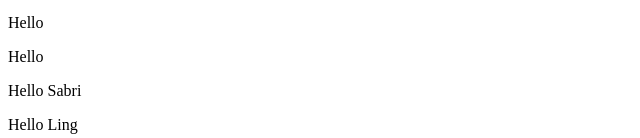
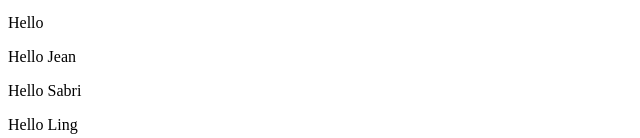
Before and after one commit to Minyas25/first-angular, an Angular app: page / in a window 1280 px wide. Shown: the part 158-296 px from the top of the page, without its empty margins (0-640 px from the left). Built offline with nearby package versions, Linux system fonts and the light colour scheme.

Commit message:
default value

```diff
--- a/src/app/first/first.component.html
+++ b/src/app/first/first.component.html
@@ -14,6 +14,6 @@
 
 
 <app-with-parma [name]="message" />
-<app-with-parma />
+<app-with-parma name="Jean"/>
 <app-with-parma name="Sabri" />
 <app-with-parma name="Ling" />
--- a/src/app/with-parma/with-parma.component.ts
+++ b/src/app/with-parma/with-parma.component.ts
@@ -7,5 +7,5 @@ import { Component, Input } from '@angular/core';
 })
 export class WithParmaComponent {
   @Input()
-  name?:string;
+  name:string = 'Valeur par défaut';
 }
```
